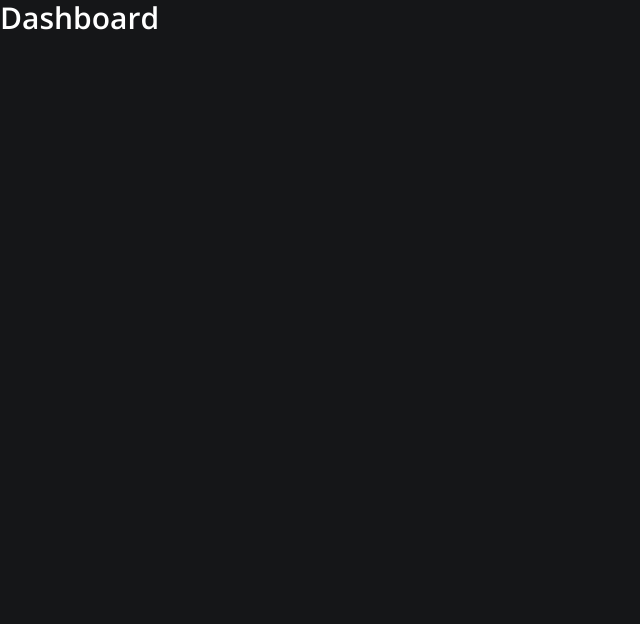
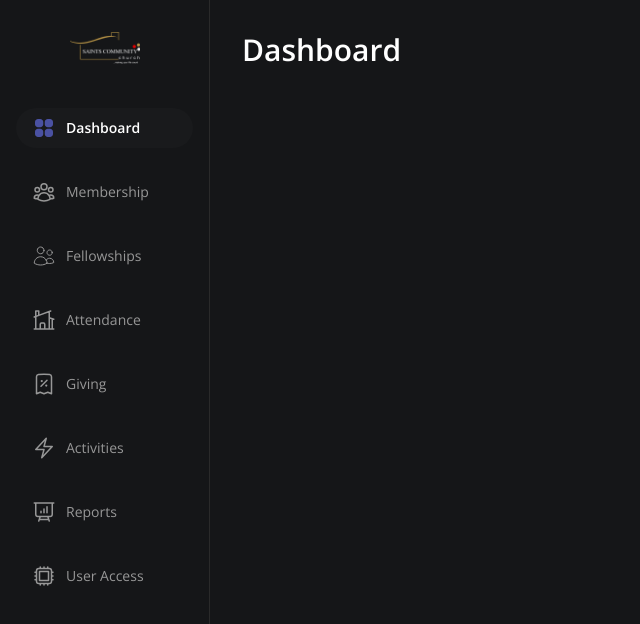
Before and after one commit to JocheAttah/church-database-project, a Next.js app in the folder frontend/: page /dashboard in a window 1280 px wide. Shown: the top 624 px of the page, without its empty margins (0-640 px from the left). Built offline with nearby package versions, Linux system fonts and the light colour scheme.

Commit message:
feat: add side nav items

```diff
--- a/frontend/app/dashboard/layout.tsx
+++ b/frontend/app/dashboard/layout.tsx
@@ -1,12 +1,14 @@
+import SideNav from "@/components/nav/sidenav";
+
 export default function DashboardLayout({
   children,
 }: {
   children: React.ReactNode;
 }) {
   return (
-    <section className="bg-woodsmoke min-h-screen text-white">
-      <nav></nav>
-      {children}
+    <section className="min-h-screen bg-woodsmoke text-white">
+      <SideNav />
+      <div className="p-8 sm:ml-[210px]">{children}</div>
     </section>
   );
 }
--- a/frontend/app/login/page.tsx
+++ b/frontend/app/login/page.tsx
@@ -1,4 +1,5 @@
 "use client";
+import Logo from "@/components/logo";
 import { Button } from "@/components/ui/button";
 import {
   Form,
@@ -10,7 +11,6 @@ import {
 } from "@/components/ui/form";
 import { Input } from "@/components/ui/input";
 import { zodResolver } from "@hookform/resolvers/zod";
-import Image from "next/image";
 import { useRouter } from "next/navigation";
 import { useForm } from "react-hook-form";
 import { z } from "zod";
@@ -38,18 +38,11 @@ const Login = () => {
   };
 
   return (
-    <main className="bg-login-bg relative h-screen bg-cover bg-center">
+    <main className="relative h-screen bg-login-bg bg-cover bg-center">
       <div className="absolute inset-0 bg-black opacity-70" />
       <div className="relative mx-4 flex h-full items-center justify-center text-white md:mx-auto">
         <div className="flex h-[730px] w-[730px] flex-col items-center rounded-[10px] bg-white/[0.02] p-11 backdrop-blur-[75px]">
-          <Image
-            src="/logo.png"
-            alt="SCC Logo"
-            width={144}
-            height={66}
-            className="mb-14"
-            priority
-          />
+          <Logo className="mb-14" width={144} height={66} />
           <Form {...form}>
             <form className="w-full" onSubmit={form.handleSubmit(onSubmit)}>
               <div className="space-y-11">
@@ -89,7 +82,7 @@ const Login = () => {
                 />
               </div>
               <Button
-                className="bg-sapphire-700 hover:bg-sapphire-800 active:bg-sapphire-900 mt-20 w-full"
+                className="mt-20 w-full bg-sapphire-700 hover:bg-sapphire-800 active:bg-sapphire-900"
                 type="submit"
               >
                 Submit
--- /dev/null
+++ b/frontend/components/logo.tsx
@@ -0,0 +1,9 @@
+import Image, { ImageProps } from "next/image";
+
+type LogoProps = Omit<ImageProps, "src" | "alt">;
+
+const Logo = (props: LogoProps) => {
+  return <Image src="/logo.png" alt="SCC Logo" priority {...props} />;
+};
+
+export default Logo;
--- /dev/null
+++ b/frontend/components/nav/nav-item.tsx
@@ -0,0 +1,45 @@
+"use client";
+import { cn } from "@/lib/utils";
+import NavIconProps from "@/types/nav-icon-props";
+import Link from "next/link";
+import { usePathname } from "next/navigation";
+import { ComponentType, useState } from "react";
+
+type NavItemProps = {
+  title: string;
+  Icon: ComponentType<NavIconProps>;
+  href: string;
+};
+
+const NavItem = ({ title, Icon, href }: NavItemProps) => {
+  const [isHovered, setIsHovered] = useState(false);
+  const pathname = usePathname();
+  const isCurrentPath = pathname === href;
+  const isActive = isHovered || isCurrentPath;
+
+  const baseClasses =
+    "flex items-center gap-2.5 rounded-[50px] px-4 py-2 transition-all duration-200";
+  const hoverActiveClasses = "bg-white/[0.02] text-white";
+
+  return (
+    <>
+      <li
+        onMouseEnter={() => setIsHovered(true)}
+        onMouseLeave={() => setIsHovered(false)}
+      >
+        <Link
+          href={href}
+          className={cn(
+            baseClasses,
+            isActive && hoverActiveClasses,
+            isCurrentPath && "font-semibold",
+          )}
+        >
+          <Icon filled={isActive} /> <span>{title}</span>
+        </Link>
+      </li>
+    </>
+  );
+};
+
+export default NavItem;
--- /dev/null
+++ b/frontend/components/nav/sidenav.tsx
@@ -0,0 +1,50 @@
+import ActivitiesIcon from "../icons/activities-icon";
+import AttendanceIcon from "../icons/attendance-icon";
+import DashboardIcon from "../icons/dashboard-icon";
+import FellowshipsIcon from "../icons/fellowships-icon";
+import GivingIcon from "../icons/giving-icon";
+import MembershipIcon from "../icons/membership-icon";
+import ReportsIcon from "../icons/reports-icon";
+import UserAccessIcon from "../icons/user-access-icon";
+import Logo from "../logo";
+import NavItem from "./nav-item";
+
+const SideNav = () => {
+  return (
+    <nav className="border-r-mineshaft text-dustygray fixed bottom-0 left-0 top-0 flex h-screen w-full max-w-[210px] flex-col items-center border-r px-4 py-8 text-sm">
+      <Logo className="mb-11" width={70} height={32.08} />
+      <ul className="w-full space-y-6">
+        <NavItem title="Dashboard" Icon={DashboardIcon} href="/dashboard" />
+        <NavItem
+          title="Membership"
+          Icon={MembershipIcon}
+          href="/dashboard/membership"
+        />
+        <NavItem
+          title="Fellowships"
+          Icon={FellowshipsIcon}
+          href="/dashboard/fellowships"
+        />
+        <NavItem
+          title="Attendance"
+          Icon={AttendanceIcon}
+          href="/dashboard/attendance"
+        />
+        <NavItem title="Giving" Icon={GivingIcon} href="/dashboard/giving" />
+        <NavItem
+          title="Activities"
+          Icon={ActivitiesIcon}
+          href="/dashboard/activities"
+        />
+        <NavItem title="Reports" Icon={ReportsIcon} href="/dashboard/reports" />
+        <NavItem
+          title="User Access"
+          Icon={UserAccessIcon}
+          href="/dashboard/user-access"
+        />
+      </ul>
+    </nav>
+  );
+};
+
+export default SideNav;
```
